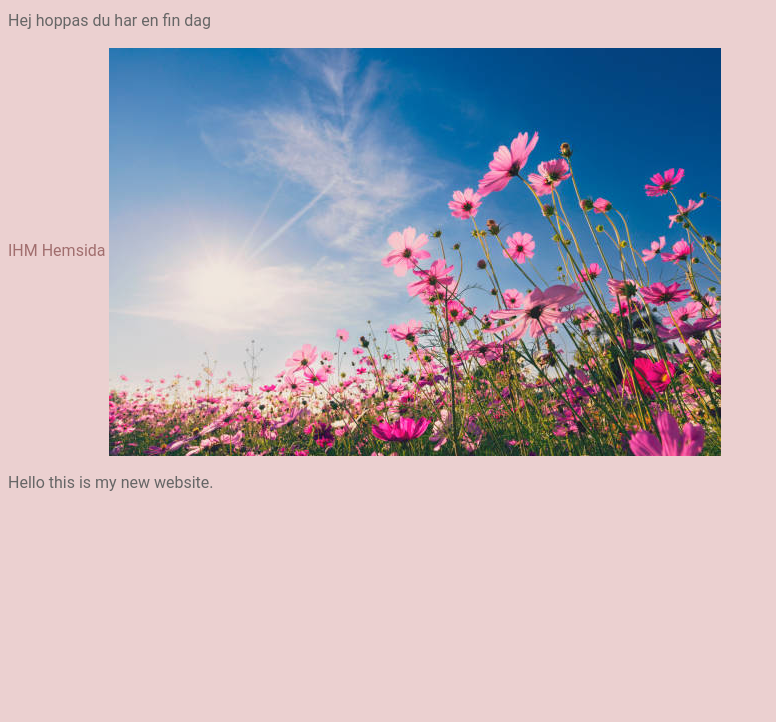
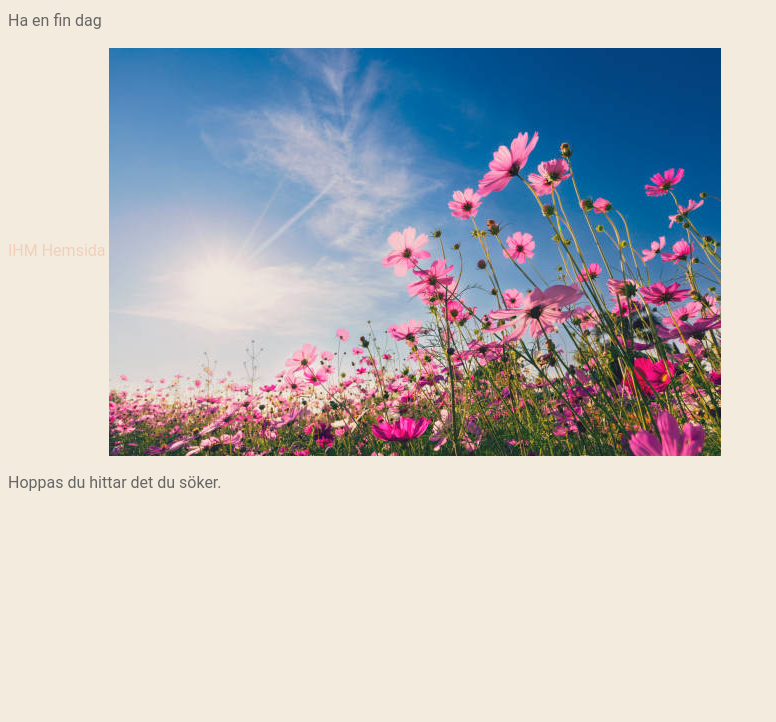
Before and after one commit to Isakih635/HTMLik, a website built with webpack: page index.html in a window 1280 px wide. Shown: the part 78-800 px from the top of the page, without its empty margins (0-776 px from the left). Built offline with nearby package versions, Linux system fonts and the light colour scheme.

Commit message:
update index

```diff
--- a/index.html
+++ b/index.html
@@ -23,17 +23,17 @@
   </style>
   <style>
     body {
-      background-color: #ebd0d0; /* Ljusrosa bakgrundsfärg */
+      background-color: #F3EBDE; /* Ljusrosa bakgrundsfärg */
       font-family: 'Roboto', sans-serif;
     }
     h1 {
-      color: #333; /* Mörkgrå färg för rubriken */
+      color: #B9BDA5; /* Mörkgrå färg för rubriken */
     }
     p {
       color: #666; /* Grå färg för texten */
     }
     a {
-      color: #a16e6e; /* röd färg för länkar */
+      color: #F2CFB9; /* röd färg för länkar */
       text-decoration: none;
     }
     a:hover {
@@ -51,7 +51,7 @@
 </header>
 <main>
   <p>
-Hej hoppas du har en fin dag</p>
+Ha en fin dag</p>
   <a href="https://www.ihm.se/" target="_blank">IHM Hemsida</a>
     <img src="blommor.jpg" alt="blommor">
   </a>
@@ -62,7 +62,7 @@ Hej hoppas du har en fin dag</p>
 <body>
 
   <!-- Add your site or application content here -->
-  <p>Hello this is my new website.</p>
+  <p>Hoppas du hittar det du söker.</p>
   <script src="js/app.js"></script>
 
 </body>
```
